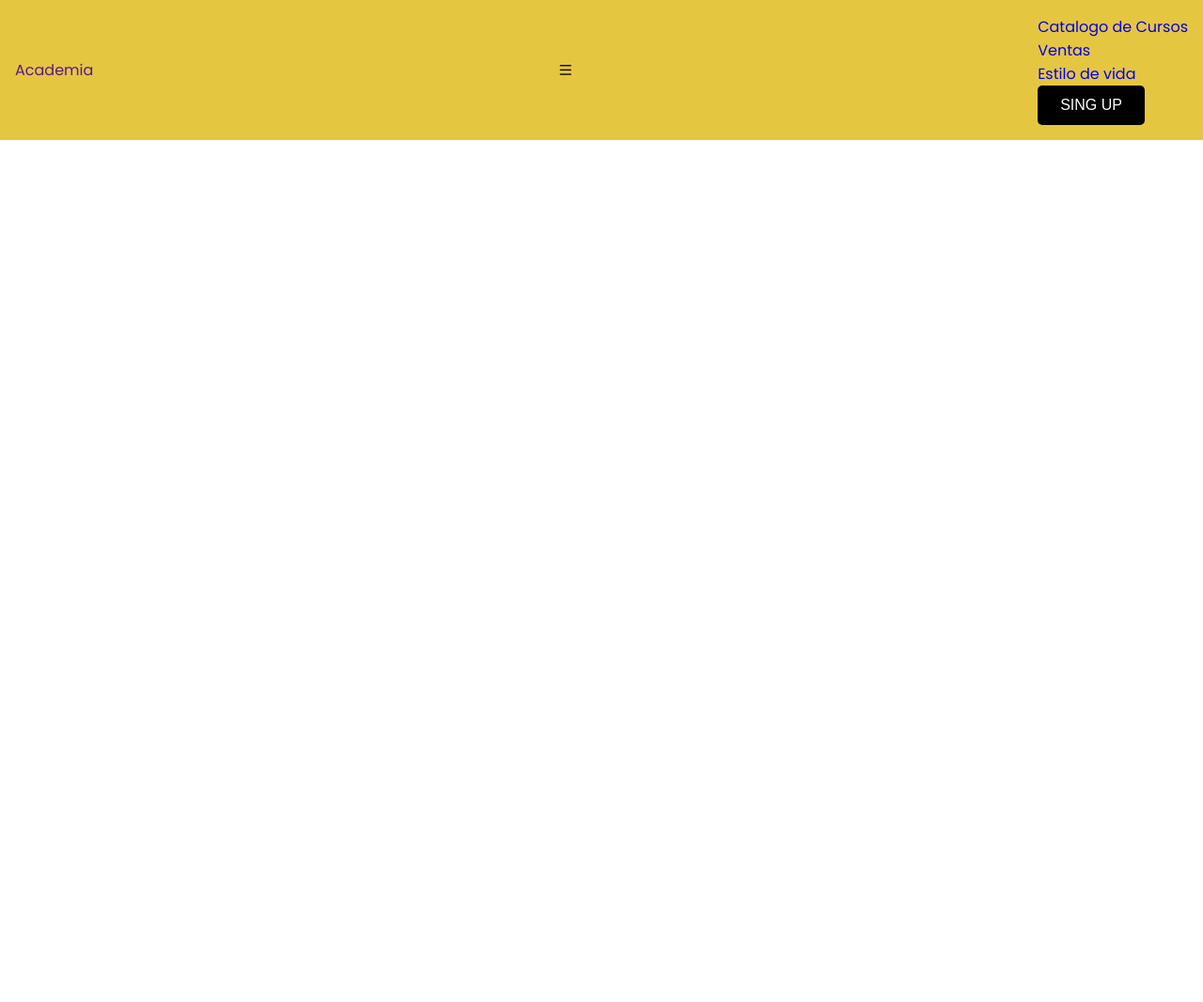
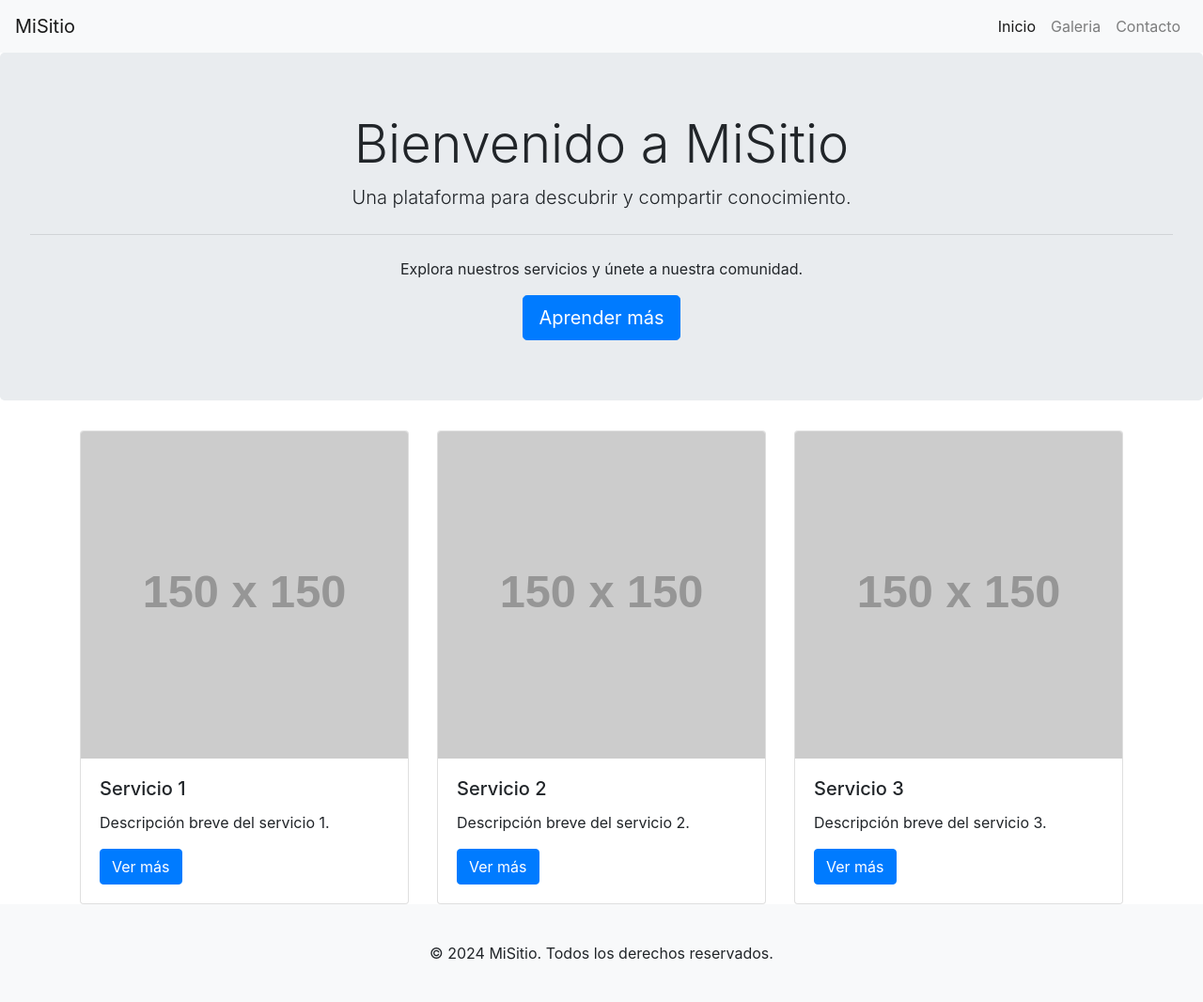
Before and after one commit to fdoquezada/landing_page_masajes, a plain HTML site: page index.html in a window 1280 px wide. Shown: the whole page at 94% size. Before the commit the page ends 800 px from the top, so only its background shows below. Drawn offline with nearby package versions, Linux system fonts and the light colour scheme; placeholder pictures from the web are drawn by us.

Commit message:
algunas ateraciones al codigo

```diff
--- a/index.html
+++ b/index.html
@@ -1,32 +1,92 @@
 <!DOCTYPE html>
-<html lang="en">
+<html lang="es">
 <head>
     <meta charset="UTF-8">
     <meta name="viewport" content="width=device-width, initial-scale=1.0">
     <link rel="shortcut icon" href="/static/img/spa.png" type="image/x-icon">
-    <link href="https://cdn.jsdelivr.net/npm/remixicon@4.3.0/fonts/remixicon.css"rel="stylesheet"/>
-    <link rel="stylesheet" href="/static/css/style.css">
-    <title>Academia</title>
+    <title>Página de Inicio Simple</title>
+    <link rel="stylesheet" href="https://maxcdn.bootstrapcdn.com/bootstrap/4.5.2/css/bootstrap.min.css">
 </head>
 <body>
-    <nav>
-        <div class="nav__header">
-             <div class="nav__logo">
-                    <a href="">Academia</a>
+
+    <!-- Navbar -->
+    <nav class="navbar navbar-expand-lg navbar-light bg-light">
+        <a class="navbar-brand" href="#">MiSitio</a>
+        <button class="navbar-toggler" type="button" data-toggle="collapse" data-target="#navbarNav" aria-controls="navbarNav" aria-expanded="false" aria-label="Toggle navigation">
+            <span class="navbar-toggler-icon"></span>
+        </button>
+        <div class="collapse navbar-collapse" id="navbarNav">
+            <ul class="navbar-nav ml-auto">
+                <li class="nav-item active">
+                    <a class="nav-link" href="index.html">Inicio <span class="sr-only">(actual)</span></a>
+                </li>
+                <li class="nav-item">
+                    <a class="nav-link" href="Galeria.html">Galeria</a>
+                </li>
+                <li class="nav-item">
+                    <a class="nav-link" href="contacto.html">Contacto</a>
+                </li>
+            </ul>
+        </div>
+    </nav>
+
+    <!-- Jumbotron -->
+    <div class="jumbotron text-center">
+        <h1 class="display-4">Bienvenido a MiSitio</h1>
+        <p class="lead">Una plataforma para descubrir y compartir conocimiento.</p>
+        <hr class="my-4">
+        <p>Explora nuestros servicios y únete a nuestra comunidad.</p>
+        <a class="btn btn-primary btn-lg" href="#" role="button">Aprender más</a>
+    </div>
+
+    <!-- Card Section -->
+    <div class="container">
+        <div class="row">
+            <div class="col-md-4">
+                <div class="card">
+                    <img src="https://via.placeholder.com/150" class="card-img-top" alt="Imagen 1">
+                    <div class="card-body">
+                        <h5 class="card-title">Servicio 1</h5>
+                        <p class="card-text">Descripción breve del servicio 1.</p>
+                        <a href="#" class="btn btn-primary">Ver más</a>
+                    </div>
+                </div>
             </div>
-            <div class="nav__menu__btn" id="menu-btn">
-                    <i class="ri-menu-line"></i>
-             </div>
-        <div>
+            <div class="col-md-4">
+                <div class="card">
+                    <img src="https://via.placeholder.com/150" class="card-img-top" alt="Imagen 2">
+                    <div class="card-body">
+                        <h5 class="card-title">Servicio 2</h5>
+                        <p class="card-text">Descripción breve del servicio 2.</p>
+                        <a href="#" class="btn btn-primary">Ver más</a>
+                    </div>
+                </div>
+            </div>
+            <div class="col-md-4">
+                <div class="card">
+                    <img src="https://via.placeholder.com/150" class="card-img-top" alt="Imagen 3">
+                    <div class="card-body">
+                        <h5 class="card-title">Servicio 3</h5>
+                        <p class="card-text">Descripción breve del servicio 3.</p>
+                        <a href="#" class="btn btn-primary">Ver más</a>
+                    </div>
+                </div>
+            </div>
+        </div>
+    </div>
 
-        <ul class="nav__links" id="nav-links">
-                    <li><a href="#Catalogo de cursos">Catalogo de Cursos</a></li>
-                    <li><a href="#ventas">Ventas</a></li>
-                    <li><a href="#estilo de vida">Estilo de vida</a></li>
-                    <li>
-                        <button class="btn">SING UP</button>
-                    </li>
-        </ul>
-    </nav>
+    <!-- Footer -->
+    <footer class="bg-light text-center text-lg-start">
+        <div class="container p-4">
+            <div class="text-center p-3">
+                © 2024 MiSitio. Todos los derechos reservados.
+            </div>
+        </div>
+    </footer>
+
+    <!-- Scripts -->
+    <script src="https://code.jquery.com/jquery-3.5.1.slim.min.js"></script>
+    <script src="https://cdn.jsdelivr.net/npm/@popperjs/core@2.0.6/dist/umd/popper.min.js"></script>
+    <script src="https://maxcdn.bootstrapcdn.com/bootstrap/4.5.2/js/bootstrap.min.js"></script>
 </body>
 </html>
```
Also changed, not shown: Galeria.html (added, +69 -0 lines), contacto.html (added, +68 -0 lines), static/img/contacto.png (added), static/img/imagenes.png (added).
